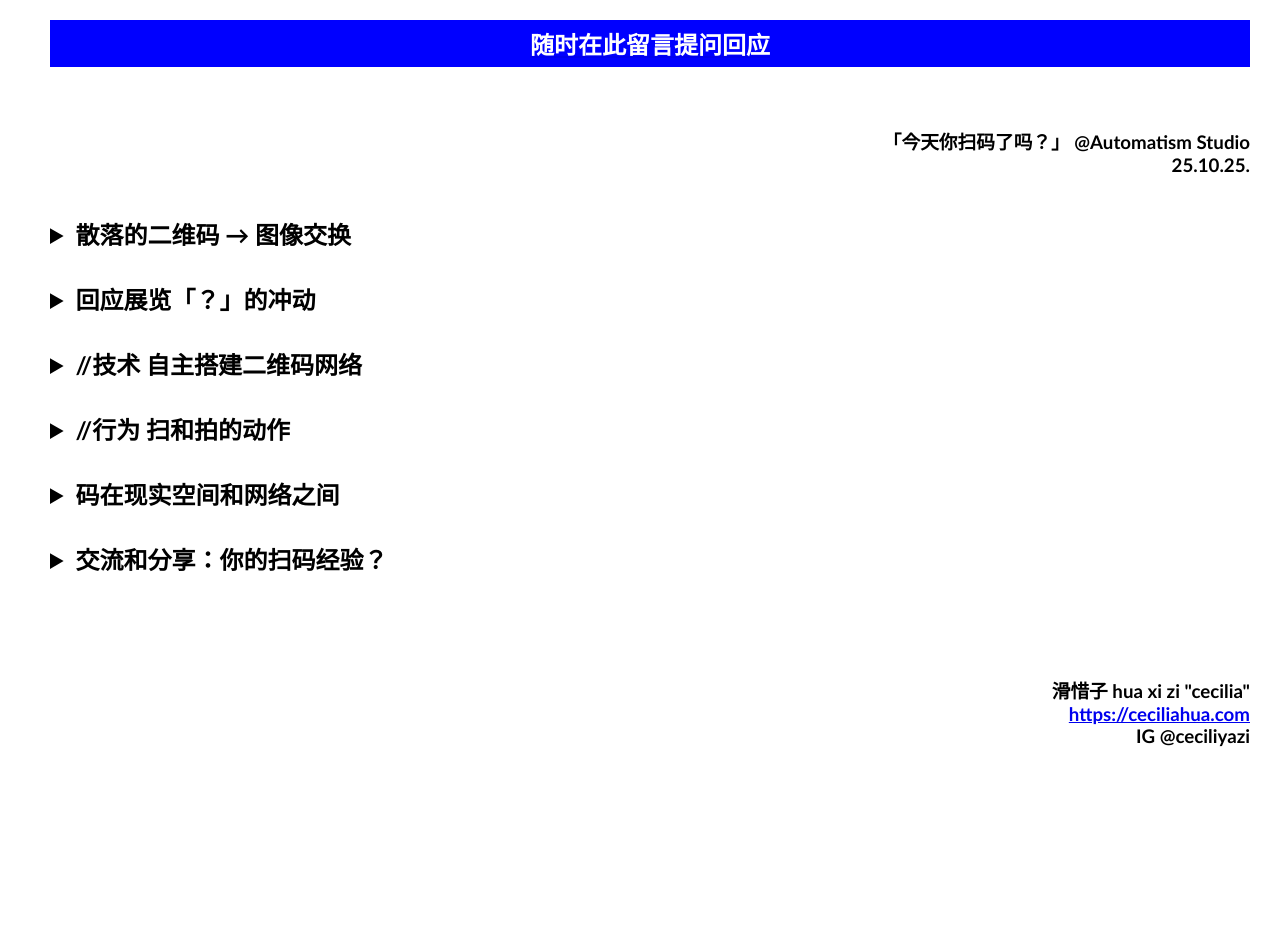
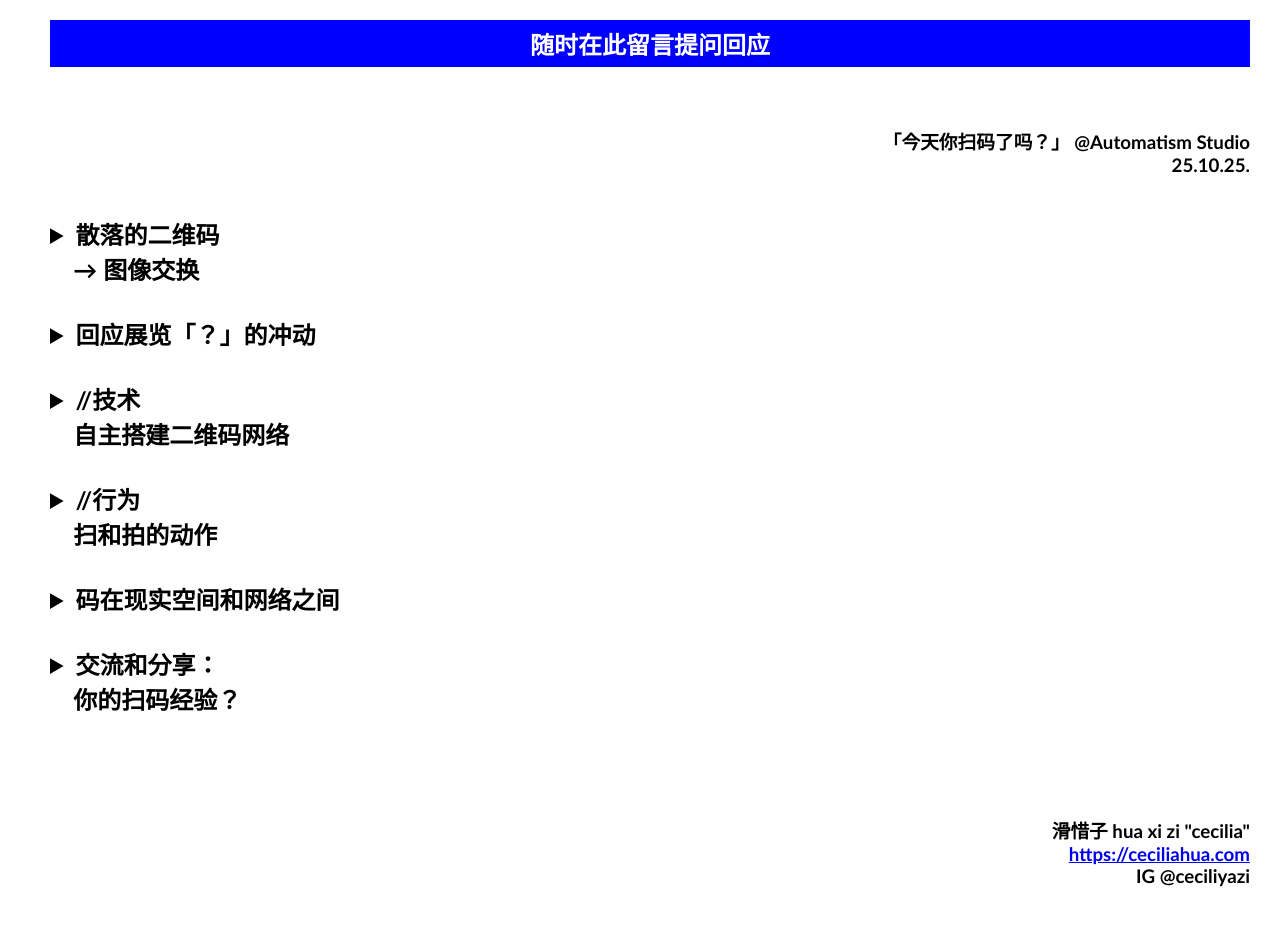
Before and after one commit to nishinishic/lian-action, a plain HTML site: page index.html in a window 1280 px wide. Before the commit the page ends 847 px from the top, so only its background shows below. Drawn offline with Linux system fonts and the light colour scheme.

Commit message:
Update index.html

```diff
--- a/index.html
+++ b/index.html
@@ -60,7 +60,7 @@
     <div>
       <details>
         <summary>
-          散落的二维码 → 图像交换
+          散落的二维码 <br> &nbsp; &nbsp; → 图像交换
         </summary>
         <p>
           seeing & humming (2021 & 2023)
@@ -108,7 +108,7 @@
     <div>
       <details>
         <summary>
-          //技术 自主搭建二维码网络
+          //技术 <br> &nbsp; &nbsp; 自主搭建二维码网络
         </summary>
             <p>
               一个只能在手机维修店访问的本地网络：<a href="https://lianass.net/" target="_blank">https://lianass.net/</a>
@@ -143,7 +143,7 @@
     <div>
       <details>
         <summary>
-          //行为 扫和拍的动作
+          //行为 <br> &nbsp; &nbsp; 扫和拍的动作
         </summary>
         <p>
           扫——拍——写——交换——链接
@@ -165,7 +165,7 @@
     <div>
       <details>
         <summary>
-          交流和分享：你的扫码经验？
+          交流和分享：<br> &nbsp; &nbsp; 你的扫码经验？
         </summary>
         <p>
           <a href="https://lianass.nohost.me/pad/p/scanlianas" target="_blank">https://lianass.nohost.me/pad/p/scanlianas</a>
```
